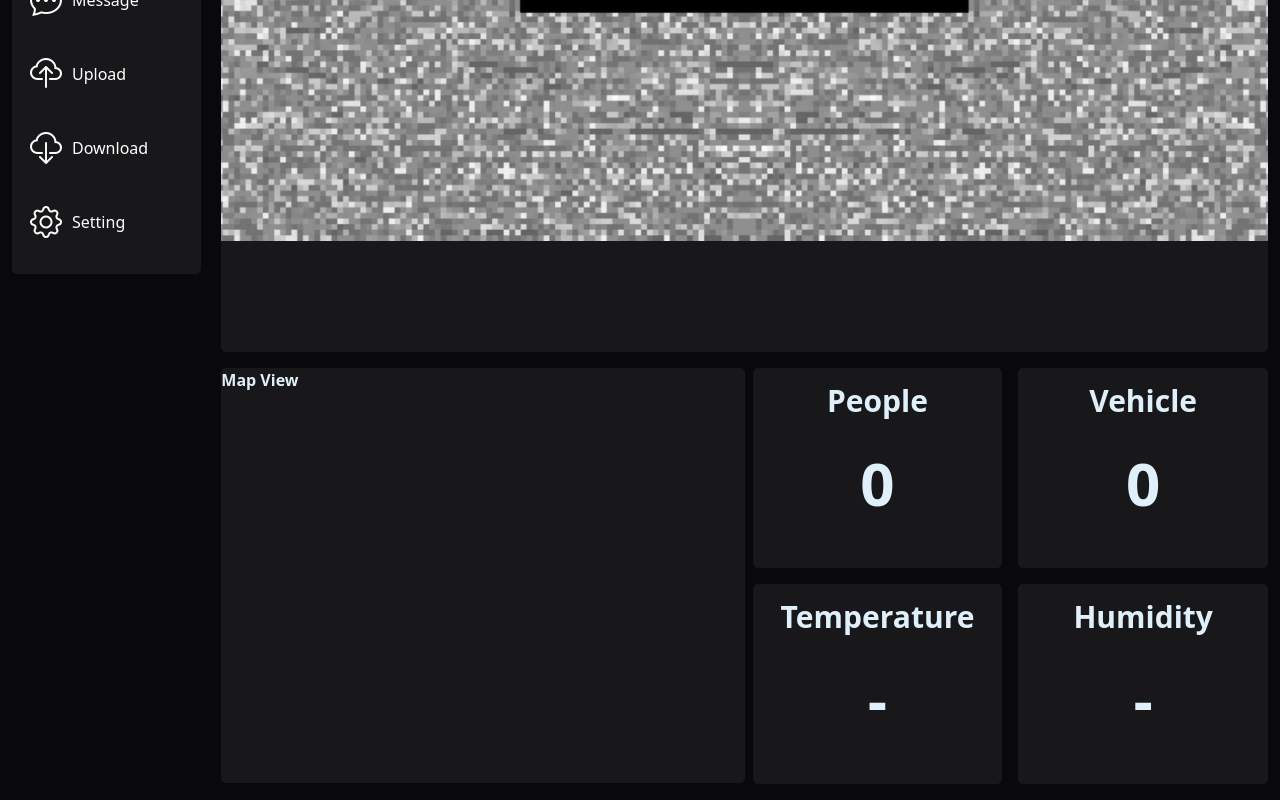
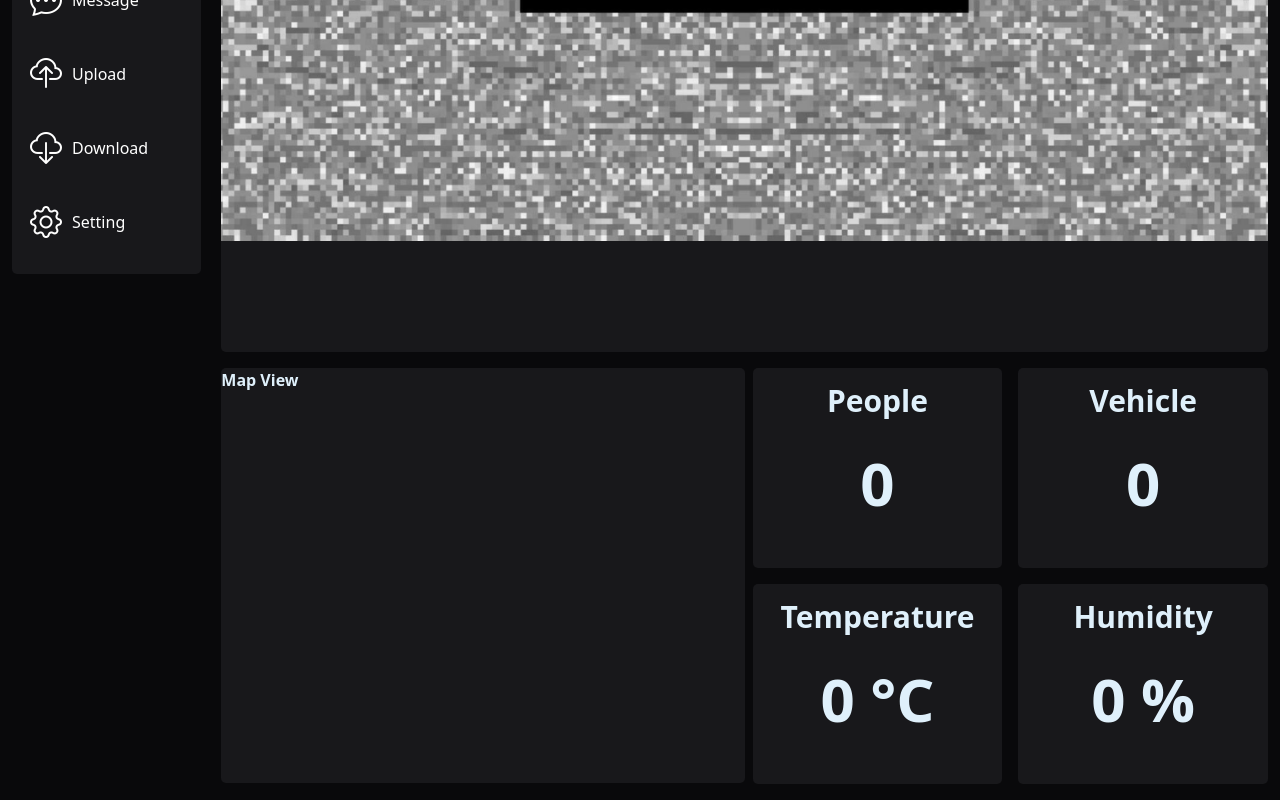
Before and after one commit to VoTanTai-dp/dahua-web-portal, a Vue app in the folder frontend/: page / in a window 1280 px wide. Shown: the part 422-1222 px from the top of the page. Built offline with nearby package versions, Linux system fonts and the light colour scheme.

Commit message:
reset People, Vehicle, Temp and Hum to 0 when disconnect or init

```diff
--- a/frontend/src/layouts/AppLayout.vue
+++ b/frontend/src/layouts/AppLayout.vue
@@ -84,6 +84,10 @@ async function disconnectStream() {
             ctx.clearRect(0, 0, canvasEl.width, canvasEl.height)
             console.log('Canvas cleared')
         }
+
+        // Emit event để các view reset lại state
+        window.dispatchEvent(new Event('app-disconnected'))
+
     } catch (err) {
         console.error('>>>>>>>>>> Disconnect error', err)
     }
@@ -105,7 +109,6 @@ async function disconnectStream() {
             <div class="left-nav col-sm-1 col-md-2 justify-content-center">
                 <navigation-bar></navigation-bar>
             </div>
-
             <div class="main col-12 col-sm-11 col-md-10 justify-content-center">
                 <RouterView />
             </div>
--- a/frontend/src/views/HomePage.vue
+++ b/frontend/src/views/HomePage.vue
@@ -5,8 +5,16 @@ import { streamStore } from '../stores/streamStore'
 const canvas = ref(null)
 const peopleCount = ref(0)
 const vehicleCount = ref(0)
-const temperature = ref('-')
-const humidity = ref('-')
+const temperature = ref('0 °C')
+const humidity = ref('0 %')
+
+// Hàm reset toàn bộ dữ liệu khi disconnect hoặc khởi động
+function resetData() {
+    peopleCount.value = 0
+    vehicleCount.value = 0
+    temperature.value = '0 °C'
+    humidity.value = '0 %'
+}
 
 function attachStream(ws) {
     if (!ws) return
@@ -30,7 +38,6 @@ function attachCountStream(ws) {
     ws.onmessage = (event) => {
         const message = JSON.parse(event.data)
         if (message.type === 'count') {
-            console.log('Count received realtime:', message.data)
             peopleCount.value = message.data.Human
             vehicleCount.value = message.data.Vehicle
         }
@@ -49,6 +56,8 @@ function attachSensorStream(ws) {
 }
 
 onMounted(() => {
+    resetData()
+
     if (streamStore.ws) attachStream(streamStore.ws)
     if (streamStore.countWs) attachCountStream(streamStore.countWs)
     if (streamStore.sensorWs) attachSensorStream(streamStore.sensorWs)
@@ -56,6 +65,9 @@ onMounted(() => {
     watch(() => streamStore.ws, (ws) => { if (ws) attachStream(ws) })
     watch(() => streamStore.countWs, (ws) => { if (ws) attachCountStream(ws) })
     watch(() => streamStore.sensorWs, (ws) => { if (ws) attachSensorStream(ws) })
+
+    // Lắng nghe sự kiện khi App bị Disconnect để reset UI
+    window.addEventListener('app-disconnected', resetData)
 })
 </script>
 
```
